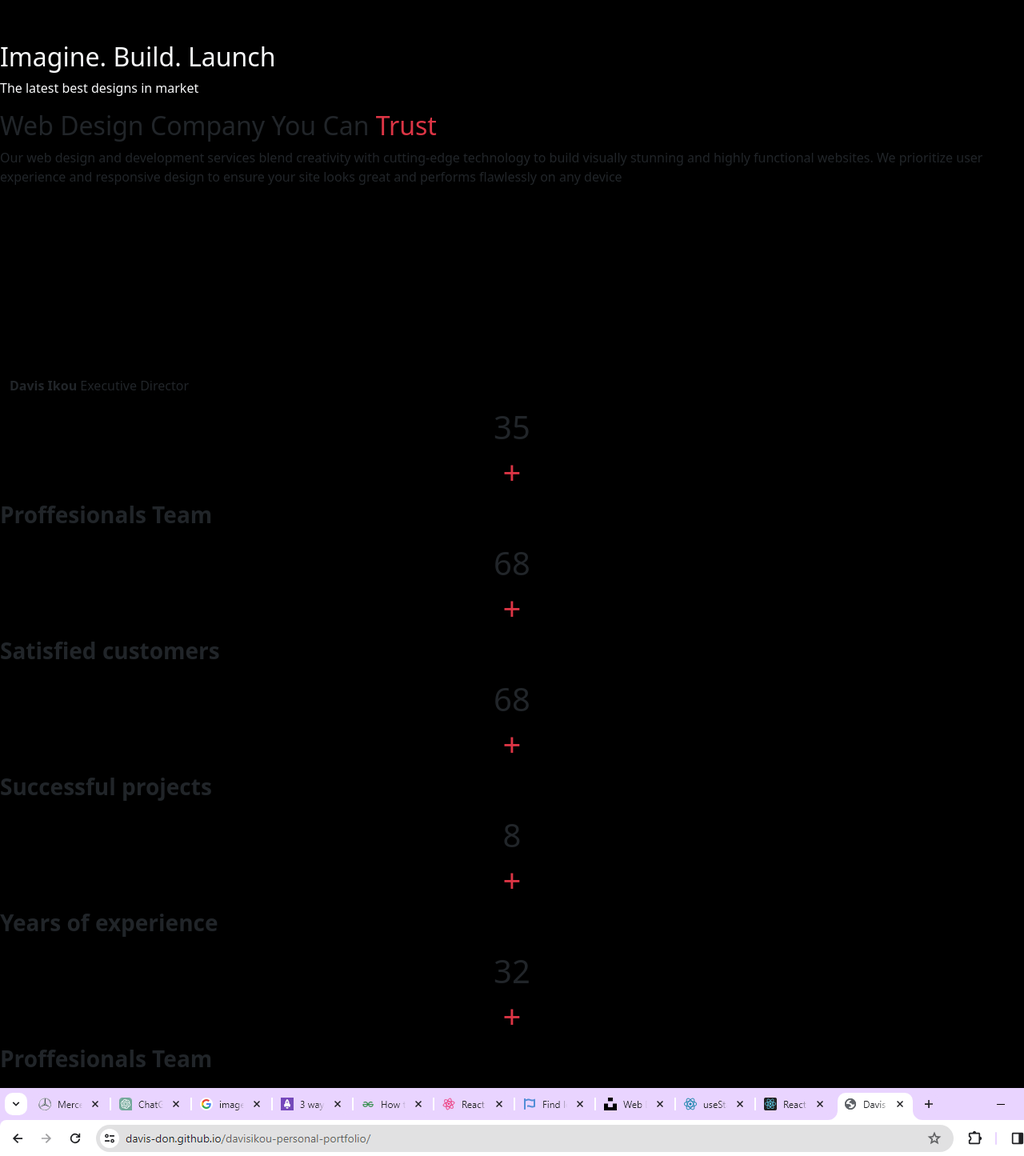
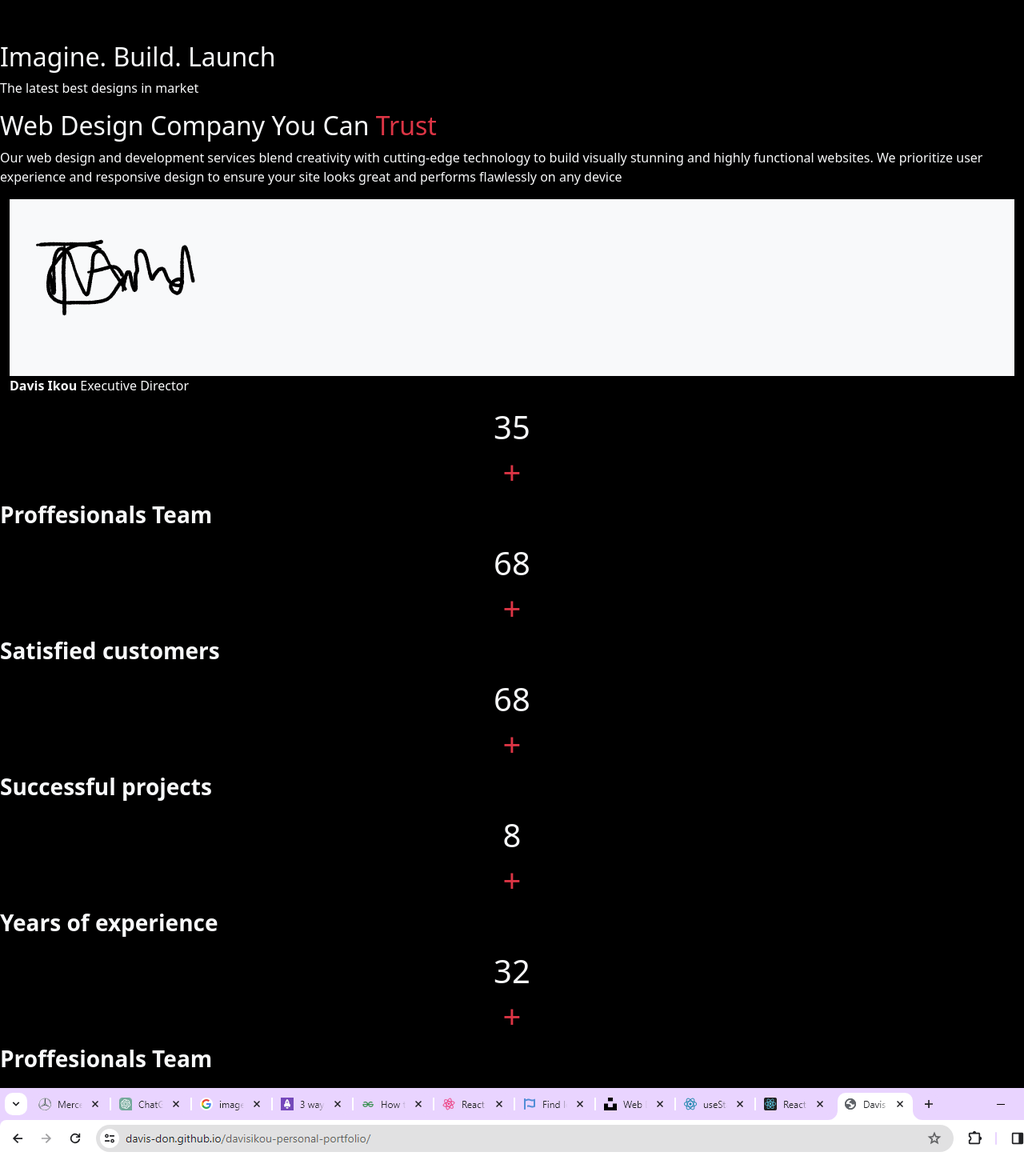
Before and after one commit to Davis-don/winkywebus, a React (Create React App) app in the folder client/: page / in a window 1280 px wide. Shown: the part 240-1685 px from the top of the page at 80% size. Built offline with nearby package versions, Linux system fonts and the light colour scheme; grey boxes are pictures that could not be loaded.

Commit message:
edited positioning

```diff
--- a/client/src/Pages/Homepage.css
+++ b/client/src/Pages/Homepage.css
@@ -126,8 +126,12 @@ width: 100%;
 object-fit: cover;
 
 }
+.homepage-content-section{
+  background-color: black;
+}
 .homepage-statistics{
   width: 100vw;
+  background-color: black;
 }
 .statistic-card{
 margin: auto;
@@ -155,6 +159,7 @@ border-radius: 20px;
 
 .website-design-packages{
 margin-top: 30px;
+background-color: black;
 }
 .overall-design-packages-card{
 padding: 10px;
--- a/client/src/Pages/Homescreen.js
+++ b/client/src/Pages/Homescreen.js
@@ -58,38 +58,38 @@ function Homescreen() {
       </div>
       <div className='homepage-content-section'>
            <div className='actual-homepage-content-section'>
-            <h2 className='text-dark'>Web Design Company You Can <span className='text-danger'>Trust</span></h2>
-            <p className='text-dark'>Our web design and development services blend creativity with cutting-edge technology to build visually stunning and highly functional websites. We prioritize user experience and responsive design to ensure your site looks great and performs flawlessly on any device</p>
+            <h2 className='text-light'>Web Design Company You Can <span className='text-danger'>Trust</span></h2>
+            <p className='text-light'>Our web design and development services blend creativity with cutting-edge technology to build visually stunning and highly functional websites. We prioritize user experience and responsive design to ensure your site looks great and performs flawlessly on any device</p>
            </div>
            <div className='signature-holder container-fluid'>
-            <div className='signature-image-container'>
+            <div className='signature-image-container bg-light'>
               <img src={signature}alt='signature image'/>
             </div>
             <div>
-              <p><span style={{fontWeight:'bold'}}>Davis Ikou</span> Executive Director</p>
+              <p className='text-light'><span style={{fontWeight:'bold'}}>Davis Ikou</span> Executive Director</p>
             </div>
            </div>
       </div>
-      <div className='homepage-statistics'>
+      <div className='homepage-statistics '>
         <div className='statistic-card'>
-          <h2 style={{fontSize:'40px',textAlign:'center'}}><AnimatedCounter value={35}/><span className='text-danger'>+</span></h2>
-          <p style={{fontWeight:'bold'}} className='fs-3'>Proffesionals Team</p>
+          <h2 className='text-light' style={{fontSize:'40px',textAlign:'center'}}><AnimatedCounter value={35}/><span className='text-danger'>+</span></h2>
+          <p style={{fontWeight:'bold'}} className='fs-3 text-light'>Proffesionals Team</p>
         </div>
         <div className='statistic-card'>
-          <h2 style={{fontSize:'40px',textAlign:'center'}}><AnimatedCounter value={200}/><span className='text-danger'>+</span></h2>
-          <p style={{fontWeight:'bold'}} className='fs-3'>Satisfied customers</p>
+          <h2 className='text-light' style={{fontSize:'40px',textAlign:'center'}}><AnimatedCounter value={200}/><span className='text-danger'>+</span></h2>
+          <p style={{fontWeight:'bold'}} className='fs-3 text-light'>Satisfied customers</p>
         </div>
         <div className='statistic-card'>
-          <h2 style={{fontSize:'40px',textAlign:'center'}}><AnimatedCounter value={175}/><span className='text-danger'>+</span></h2>
-          <p style={{fontWeight:'bold'}} className='fs-3'>Successful projects</p>
+          <h2 className='text-light' style={{fontSize:'40px',textAlign:'center'}}><AnimatedCounter value={175}/><span className='text-danger'>+</span></h2>
+          <p style={{fontWeight:'bold'}} className='fs-3 text-light '>Successful projects</p>
         </div>
         <div className='statistic-card'>
-          <h2 style={{fontSize:'40px',textAlign:'center'}}><AnimatedCounter value={8}/><span className='text-danger'>+</span></h2>
-          <p style={{fontWeight:'bold'}} className='fs-3'>Years of experience</p>
+          <h2 className='text-light' style={{fontSize:'40px',textAlign:'center'}}><AnimatedCounter value={8}/><span className='text-danger'>+</span></h2>
+          <p style={{fontWeight:'bold'}} className='fs-3 text-light'>Years of experience</p>
         </div>
         <div className='statistic-card'>
-          <h2 style={{fontSize:'40px',textAlign:'center'}}><AnimatedCounter value={32}/><span className='text-danger'>+</span></h2>
-          <p style={{fontWeight:'bold'}} className='fs-3'>Proffesionals Team</p>
+          <h2 className='text-light' style={{fontSize:'40px',textAlign:'center'}}><AnimatedCounter value={32}/><span className='text-danger'>+</span></h2>
+          <p style={{fontWeight:'bold'}} className='fs-3 text-light'>Proffesionals Team</p>
         </div>
       </div>
       <div className='homepage-project-samples'>
@@ -107,11 +107,11 @@ function Homescreen() {
         </div>
       </div>
       <div className='website-design-packages'>
-      <h2 style={{textAlign:'center',fontSize:'30px'}}>Website design <span className='text-danger'>Packages</span></h2>
-      <p style={{textAlign:'center',margin:'20px',fontSize:'20px'}}>We offer a few standard packages as well as custom projects.Our web design company specialises in
+      <h2 className='text-light' style={{textAlign:'center',fontSize:'30px'}}>Website design <span className='text-danger'>Packages</span></h2>
+      <p className='text-light' style={{textAlign:'center',margin:'20px',fontSize:'20px'}}>We offer a few standard packages as well as custom projects.Our web design company specialises in
         the proffessional creation of unique sites.
       </p>
-      <div className='overall-design-packages-card'>
+      <div className='overall-design-packages-card card'>
       <div className='landing-page-card'>
         <h3 style={{textAlign:'center'}}>Landing page</h3>
         <p style={{fontSize:'20px,',textAlign:'center'}}>KSH 10,000-20,000</p>
@@ -122,7 +122,7 @@ function Homescreen() {
         </ul>
 
 </div>
-<div className='landing-page-card'>
+<div className='landing-page-card card'>
         <h3 style={{textAlign:'center'}}>Small business website</h3>
         <p style={{fontSize:'20px,',textAlign:'center'}}>KSH 20,000-30,000</p>
         <ul style={{padding:'30px'}} className='list-unstyled services-li'>
@@ -133,7 +133,7 @@ function Homescreen() {
         </ul>
 
 </div>
-<div className='landing-page-card'>
+<div className='landing-page-card card'>
         <h3 style={{textAlign:'center'}}>One pager website</h3>
         <p style={{fontSize:'20px,',textAlign:'center'}}>KSH 35,000-70,000</p>
         <ul style={{padding:'30px'}} className='list-unstyled services-li'>
@@ -145,7 +145,7 @@ function Homescreen() {
         </ul>
 
 </div>
-<div className='landing-page-card'>
+<div className='landing-page-card card'>
         <h3 style={{textAlign:'center'}}>Corporate Website</h3>
         <p style={{fontSize:'20px,',textAlign:'center'}}>KSH 45,000-90,000</p>
         <ul style={{padding:'30px'}} className='list-unstyled services-li'>
```
